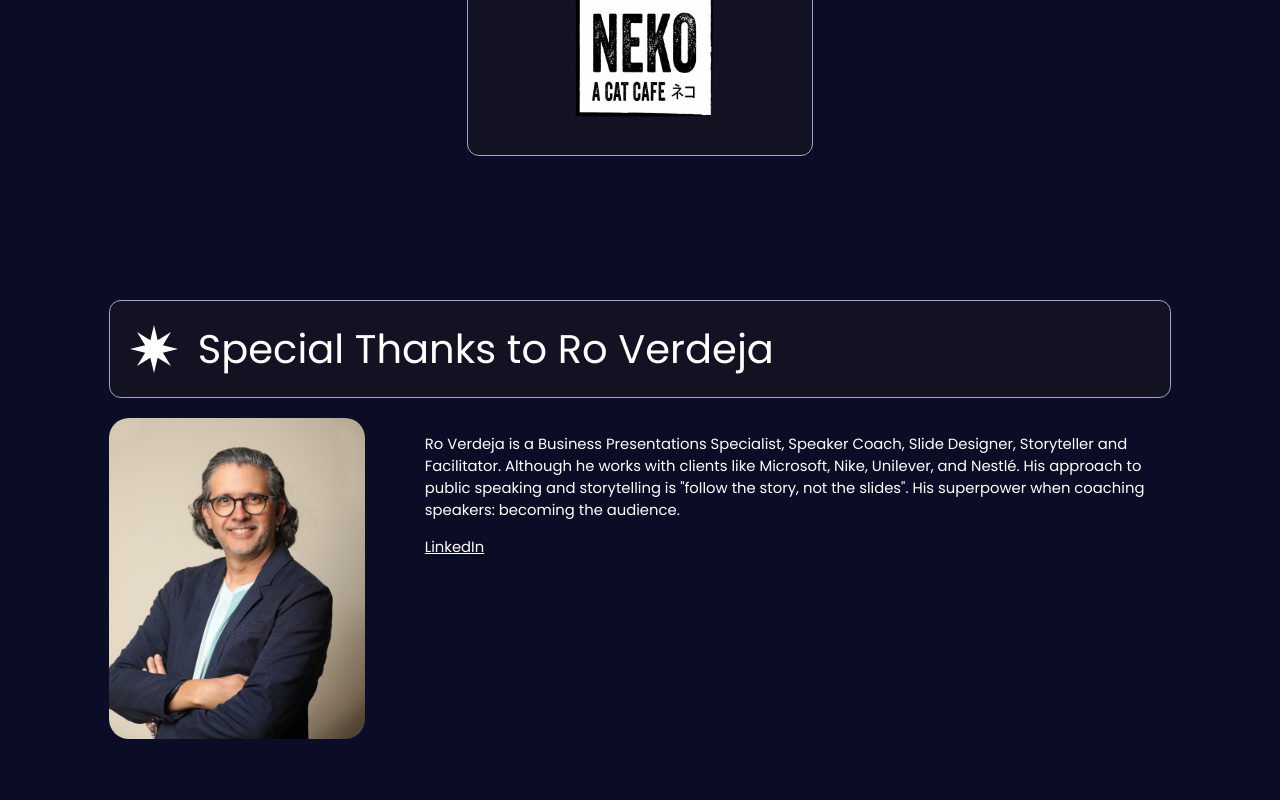
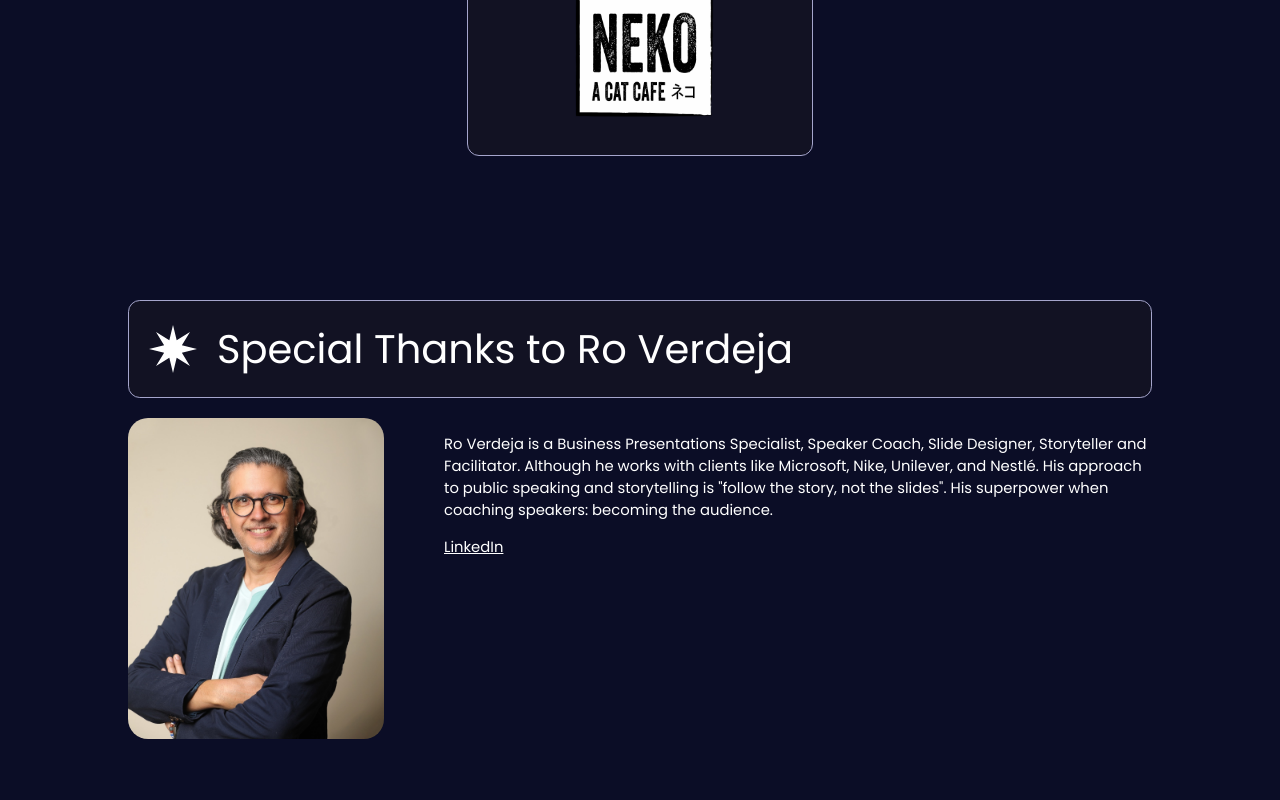
Before and after one commit to tedx-uofw/tedx-website-2024, a React (Create React App) app: page /sponsors in a window 1280 px wide. Shown: the part 1526-2326 px from the top of the page. Built offline with nearby package versions, Linux system fonts and the light colour scheme.

Commit message:
fixed ro width

```diff
--- a/src/components/sponsors/sponsors.css
+++ b/src/components/sponsors/sponsors.css
@@ -82,7 +82,7 @@
   flex-direction: column;
   align-items: flex-start;
   gap: 1.25rem;
-  width: 83%;
+  width: 80%;
 }
 
 /* Venue & What is TEDx */
```
